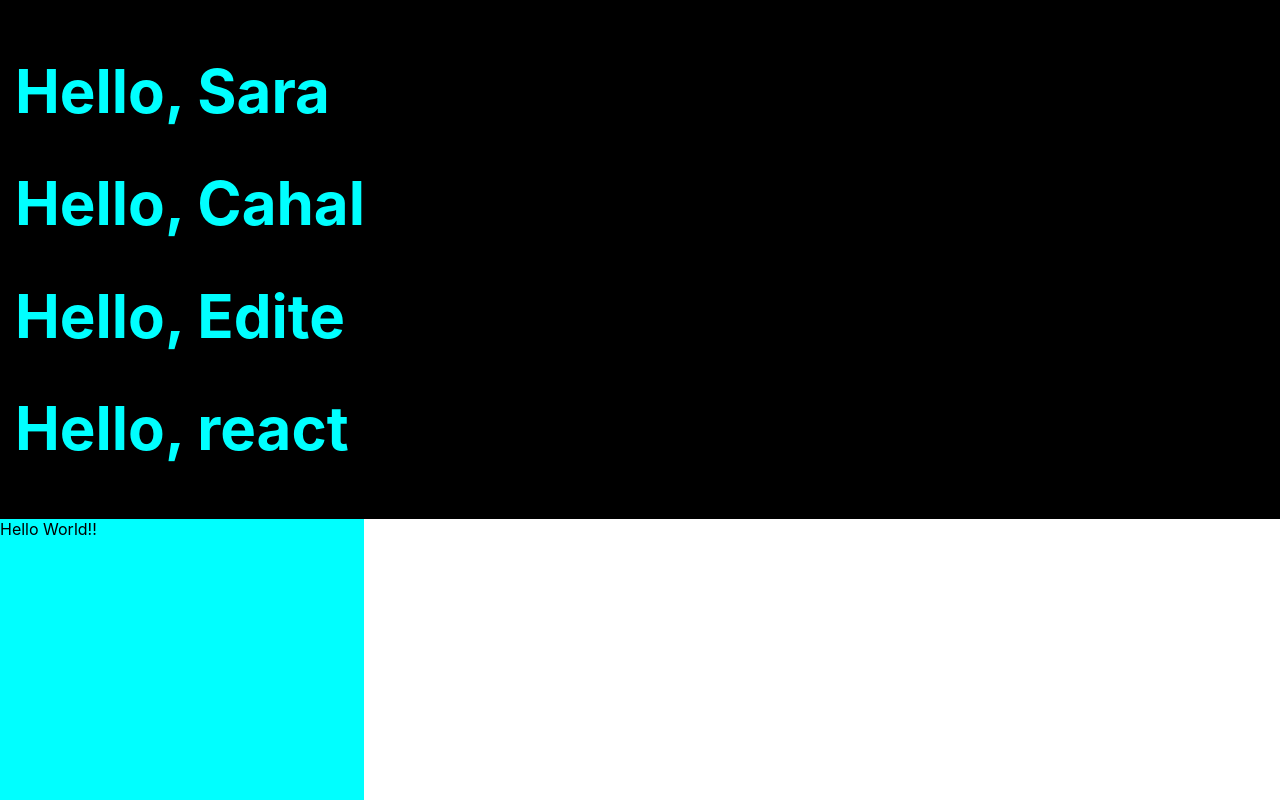
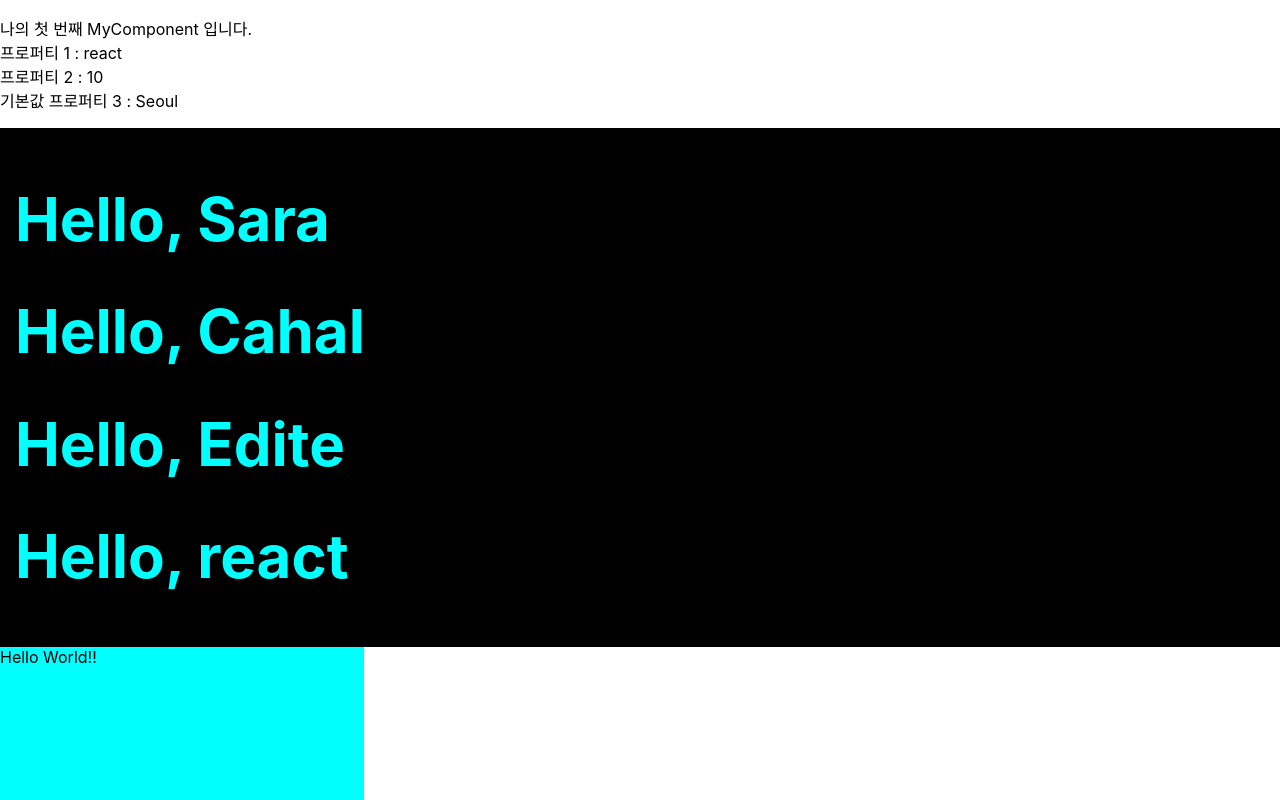
Before and after one commit to CheHyeonYeong/JavascriptStudy, a React (Create React App) app in the folder new/: page / in a window 1280 px wide. Shown: the top 800 px of the page. Built offline with nearby package versions, Linux system fonts and the light colour scheme.

Commit message:
✨  mycomponent add
 mycomponent add

```diff
--- a/new/src/App.js
+++ b/new/src/App.js
@@ -17,12 +17,14 @@ function App() {
 
   return (
     <> {/* 이것은 fragment이다. */}
+
+    <MyComponent name={name} age={10} addr="Seoul" email="test@naver"/>
     <div style={style}>
       <WelcomeFunction name="Sara"/>
       <WelcomeClass name="Cahal"/>
       <WelcomeFunction name="Edite"/>
 
-      <WelcomeFunction name={name}/> {/* js 코드를 표현 */}
+      <WelcomeFunction name={name}/> {/* jsx 코드를 표현 => js 코드가 아니다! */}
     </div>
 
     <div className='test-box'>Hello World!!</div> {/* 하나의 태그로 묶여야 한다 */}
@@ -42,4 +44,19 @@ class WelcomeClass extends React.Component {
   }
 }
 
+// 화살표 함수를 이용한 컴포넌트
+const MyComponent = ({name, age, addr, email}) => {
+  return (
+    <div>
+      <p>
+        나의 첫 번째 MyComponent 입니다. <br/>
+        프로퍼티 1 : {name}<br/>
+        프로퍼티 2 : {age} <br/>
+        기본값 프로퍼티 3 : {addr} <br/>
+      </p>
+    </div>
+  );
+}
+
+
 export default App;
```
Also changed, not shown: 1 other file (tests, documents, lock files or other folders).
